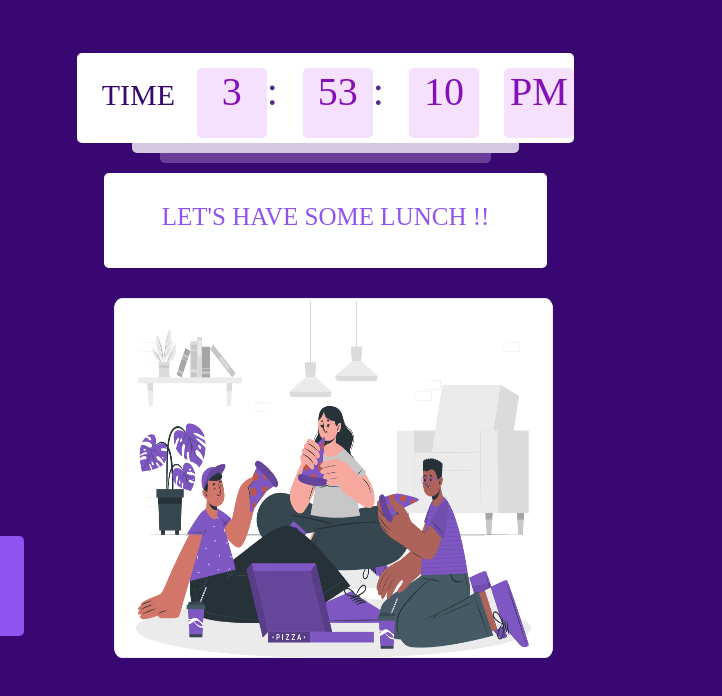
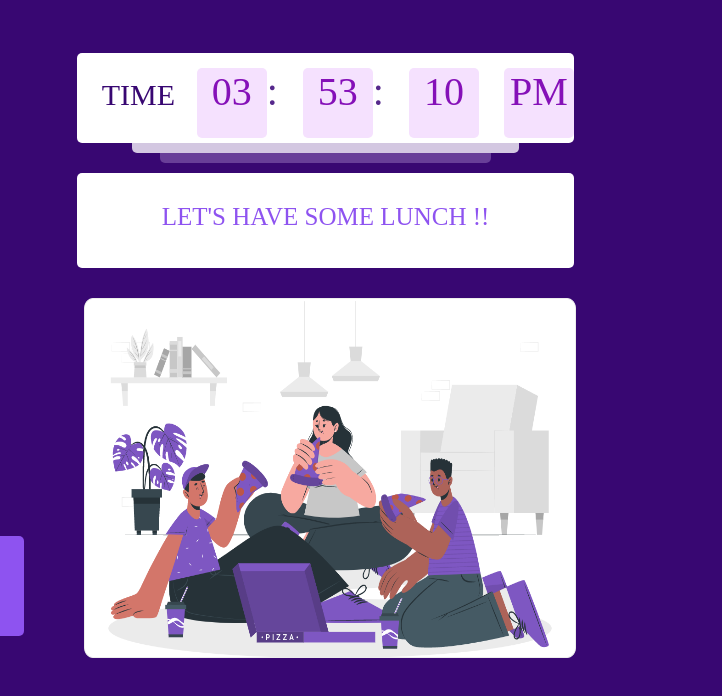
Before and after one commit to Chintu5268/js_digital_clock, a plain HTML site: page index.html in a window 1280 px wide. Shown: the full height of the page, 558-1280 px from the left. Drawn offline with Linux system fonts and the light colour scheme.

Commit message:
changing some content

```diff
--- a/index.html
+++ b/index.html
@@ -108,10 +108,10 @@
      </div>
 
      <div class="box4">
-      <p>LET'S HAVE SOME LUNCH !!</p>
+      <p id="dowork">LET'S HAVE SOME LUNCH !!</p>
      </div>
      <div class="box5">
-      <img src="img/Group 5183@2x.png" alt="lunch" width="90%" height="360px">
+      <img src="img/Group 5183@2x.png" alt="lunch" width="95%" height="360px">
      </div>
     </div>
     </div>
--- a/index.js
+++ b/index.js
@@ -1,22 +1,22 @@
 function time(){
   let dt = new Date();
-  let ht = dt.getHours();
+  var ht = dt.getHours();
   let mt = dt.getMinutes();
   let st = dt.getSeconds();
-  let session = document.getElementById('session')
+  let format = document.getElementById('session')
 
   document.getElementById("hrs").innerHTML=ht;
   document.getElementById("min").innerHTML=mt;
   document.getElementById("sec").innerHTML=st;
 
 
-  if(ht>=12){
+  if(ht>=12 || ht<10){
     hr= ht-12
-    hrs.innerHTML=hr;
+    hrs.innerHTML="0"+hr;
   }
-  if(ht<10){
-    hrs.innerHTML="0"+ht;
-  }
+  // if(ht<10){
+  //   hrs.innerHTML="0"+ht;
+  // }
   if(mt<10){
     min.innerHTML="0"+mt;
   }
@@ -29,9 +29,15 @@ function time(){
     session.innerHTML="AM"
   }
   if(ht>=20 || ht<=7){
-    document.querySelectorAll(".box4").innerHTML="Good night People"
+    document.getElementsByClassName("box4").innerHTML="Good night People";
+    document.querySelectorAll("img").innerHTML="img/Group 5194.png";
+    document.querySelectorAll(".name").innerHTML="GOOD NIGHT!!";
   }
-
+  if(ht>=16 || ht<20){
+    document.getElementsByClassName("box4").innerHTML="Good EVENING";
+    document.querySelectorAll("img").innerHTML="img/lunch_image.png";
+    document.querySelectorAll(".name").innerHTML="GOOD NIGHT!!";
+  }
 
 }
 setInterval(time,1000)
--- a/style.css
+++ b/style.css
@@ -246,7 +246,7 @@ button{
 
 
 .box4{
-  width: 80%;
+  width: 90%;
   height:90px;
   background-color:#fff;
   margin: 30px auto;
@@ -258,5 +258,5 @@ button{
 
 }
 .box5{
-  margin-left: 65px;
+  margin-left: 35px;
 }
```
